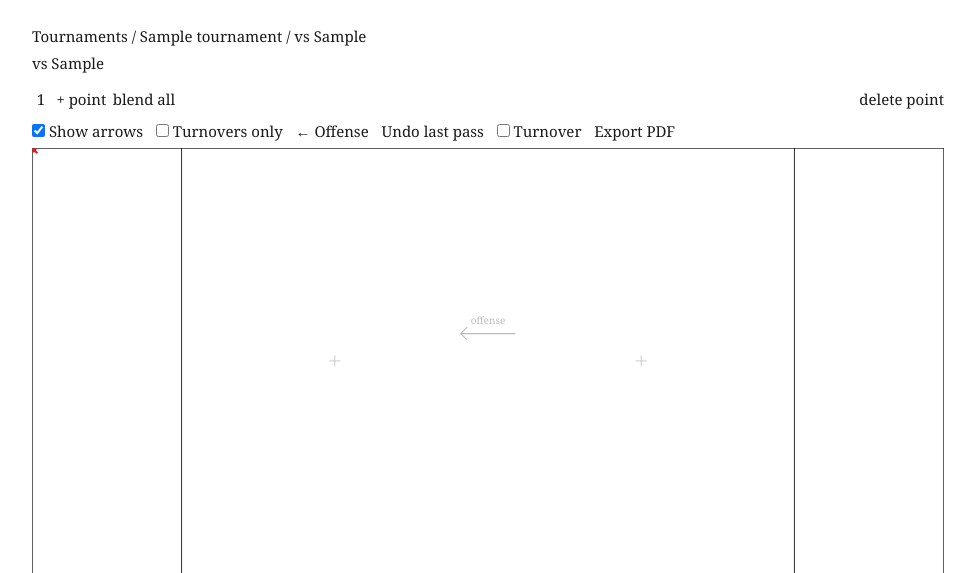
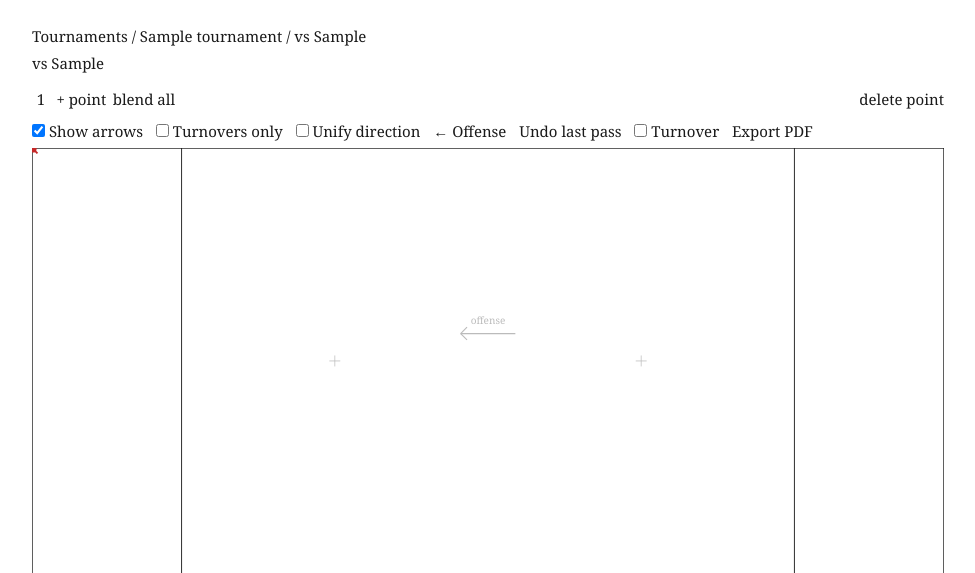
Before and after one commit to szczepaf/3SBO, a Flask app: page /match/1 in a window 1280 px wide. Shown: the part 40-613 px from the top of the page, without its empty margins (152-1127 px from the left). Run offline with Flask 3, Linux system fonts and the light colour scheme; tables that the repository leaves empty hold one stand-in row (values such as "Sample post").

Commit message:
Add 'Unify direction' option for blended views
When enabled in any blend view (match or tournament), passes from
points where offense was left are mirrored horizontally so all
passes read left-to-right. Underlying coordinates are never modified.

Co-Authored-By: Claude Opus 4.6 (1M context) <noreply@anthropic.com>

```diff
--- a/static/field.js
+++ b/static/field.js
@@ -12,6 +12,7 @@
     let offenseDir = "right";
     let showArrows = true;
     let turnoversOnly = false;
+    let unifyDir = false;
     let drawState = null; // null | { x1, y1 } — only used for first pass in a point
     let selectedPassId = null;
     let dragging = null; // null | { passObj, end: "origin"|"dest" }
@@ -130,16 +131,33 @@
 
     function currentPasses() {
         let passes;
+        let inBlendView = false;
         if (isBlended) {
             passes = blendedPasses;
+            inBlendView = true;
         } else if (blendingPoints) {
             passes = [];
             points.forEach(pt => { passes = passes.concat(pt.passes); });
+            inBlendView = true;
         } else {
             const pt = points.find(p => p.id === activePointId);
             passes = pt ? pt.passes : [];
         }
-        if (turnoversOnly) return passes.filter(p => p.is_turnover);
+        if (turnoversOnly) passes = passes.filter(p => p.is_turnover);
+        if (inBlendView && unifyDir) {
+            // Mirror left-direction passes so all read left-to-right.
+            // Returns shallow copies — does NOT mutate underlying data.
+            passes = passes.map(p => {
+                if (p.direction === "left") {
+                    return Object.assign({}, p, {
+                        x1: FIELD_W - p.x1,
+                        x2: FIELD_W - p.x2,
+                        direction: "right"
+                    });
+                }
+                return p;
+            });
+        }
         return passes;
     }
 
@@ -446,6 +464,14 @@
         });
     }
 
+    const toggleUnify = document.getElementById("toggle-unify");
+    if (toggleUnify) {
+        toggleUnify.addEventListener("change", function () {
+            unifyDir = this.checked;
+            renderPasses();
+        });
+    }
+
     const btnDir = document.getElementById("btn-direction");
     function updateDirLabel() {
         if (btnDir) btnDir.innerHTML = offenseDir === "right" ? "Offense &#8594;" : "&#8592; Offense";
--- a/templates/blended.html
+++ b/templates/blended.html
@@ -12,6 +12,7 @@
 <div class="field-controls">
     <label><input type="checkbox" id="toggle-arrows" checked> Show arrows</label>
     <label><input type="checkbox" id="toggle-turnovers-only"> Turnovers only</label>
+    <label><input type="checkbox" id="toggle-unify"> Unify direction</label>
     <button id="btn-export-pdf">Export PDF</button>
 </div>
 
--- a/templates/match.html
+++ b/templates/match.html
@@ -18,6 +18,7 @@
 <div class="field-controls">
     <label><input type="checkbox" id="toggle-arrows" checked> Show arrows</label>
     <label><input type="checkbox" id="toggle-turnovers-only"> Turnovers only</label>
+    <label><input type="checkbox" id="toggle-unify"> Unify direction</label>
     <button id="btn-direction" title="Flip offense direction">Offense &#8594;</button>
     <button id="btn-undo">Undo last pass</button>
     <label><input type="checkbox" id="toggle-turnover"> Turnover</label>
```
